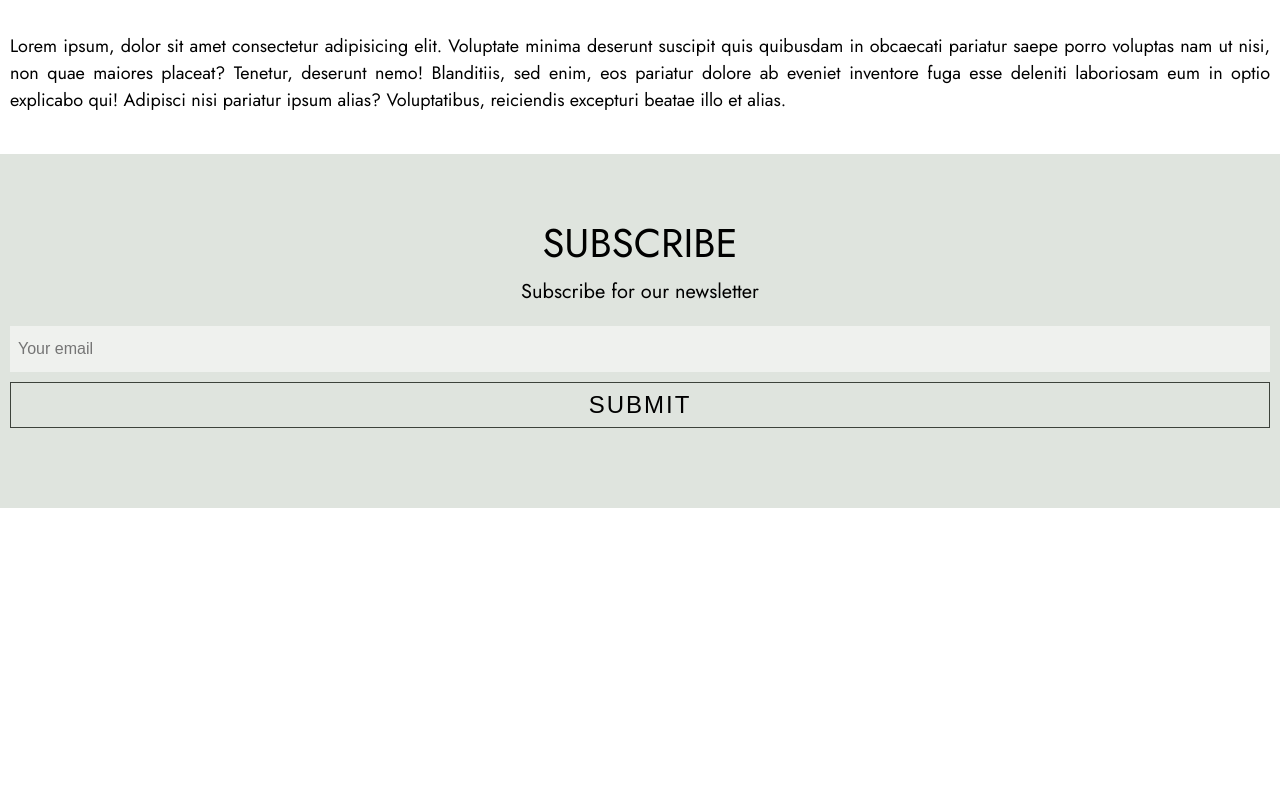
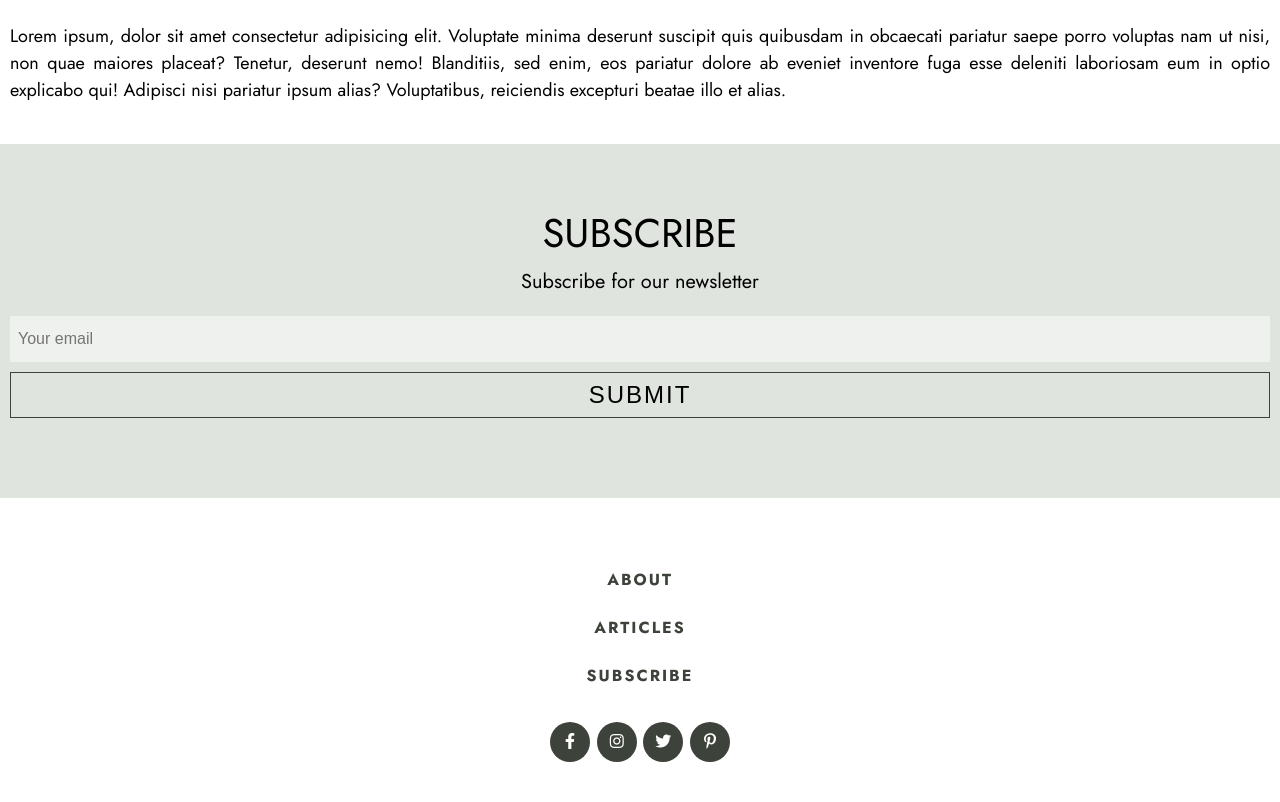
Before and after one commit to waldekglaz/lombok, a plain HTML site: page index.html in a window 1280 px wide. Shown: the part 2795-3597 px from the top of the page. Before the commit the page ends 3303 px from the top, so only its background shows below. Drawn offline with Linux system fonts and the light colour scheme.

Commit message:
footer styling, all html

```diff
--- a/index.html
+++ b/index.html
@@ -65,6 +65,20 @@
             <button class="submit-btn" type="submit">submit</button>
         </form>
     </section>
+    <footer class="footer">
+        <div class="footer-nav">
+            <a href="#">about</a>
+            <a href="#">articles</a>
+            <a href="#">subscribe</a>
+        </div>
+        <div class="social-links">
+            <div class="link"><a href="#"><i class="fab fa-facebook-f"></i></a></div>
+            <div class="link"><a href="#"><i class="fab fa-instagram"></i></a></div>
+            <div class="link"><a href="#"><i class="fab fa-twitter"></i></a></div>
+            <div class="link"><a href="#"><i class="fab fa-pinterest-p"></i></a></div>
+
+        </div>
+    </footer>
 </body>
 
 </html>
--- a/sass/style.scss
+++ b/sass/style.scss
@@ -26,7 +26,7 @@ body {
     background-color: #dbe0da;
     color: #3d423b;
     margin-bottom: 20px;
-    height: 100vh;
+    height: calc(100vh - 10px);
     overflow: hidden;
     display: flex;
     flex-direction: column;
@@ -221,3 +221,65 @@ section {
         }
     }
 }
+
+// footer
+
+.footer {
+    padding: 60px 0 40px;
+
+    .footer-nav {
+        text-align: center;
+        display: flex;
+        flex-wrap: wrap;
+        justify-content: center;
+        margin-bottom: 20px;
+
+        a {
+            flex-basis: 60%;
+            color: #3d423b;
+            text-decoration: none;
+            text-transform: uppercase;
+            padding: 10px;
+            margin-bottom: 5px;
+            letter-spacing: 2px;
+            font-weight: 700;
+
+
+        }
+    }
+
+    .social-links {
+        width: 180px;
+        margin: 0 auto;
+        display: flex;
+        justify-content: space-between;
+
+        .link {
+            height: 40px;
+            width: 40px;
+
+            text-align: center;
+            position: relative;
+
+            a {
+                color: #fff;
+                display: block;
+                position: absolute;
+                top: 50%;
+                left: 50%;
+                transform: translate(-50%, -50%);
+                width: 100%;
+                height: 100%;
+                line-height: 40px;
+                background-color: #3d423b;
+                border-radius: 50%;
+                transition: .2s;
+
+                &:hover {
+                    background-color: #dfe4de;
+                    color: #3d423b;
+                }
+            }
+        }
+    }
+}
```
Also changed, not shown: sass/style.css, 1 other file.
